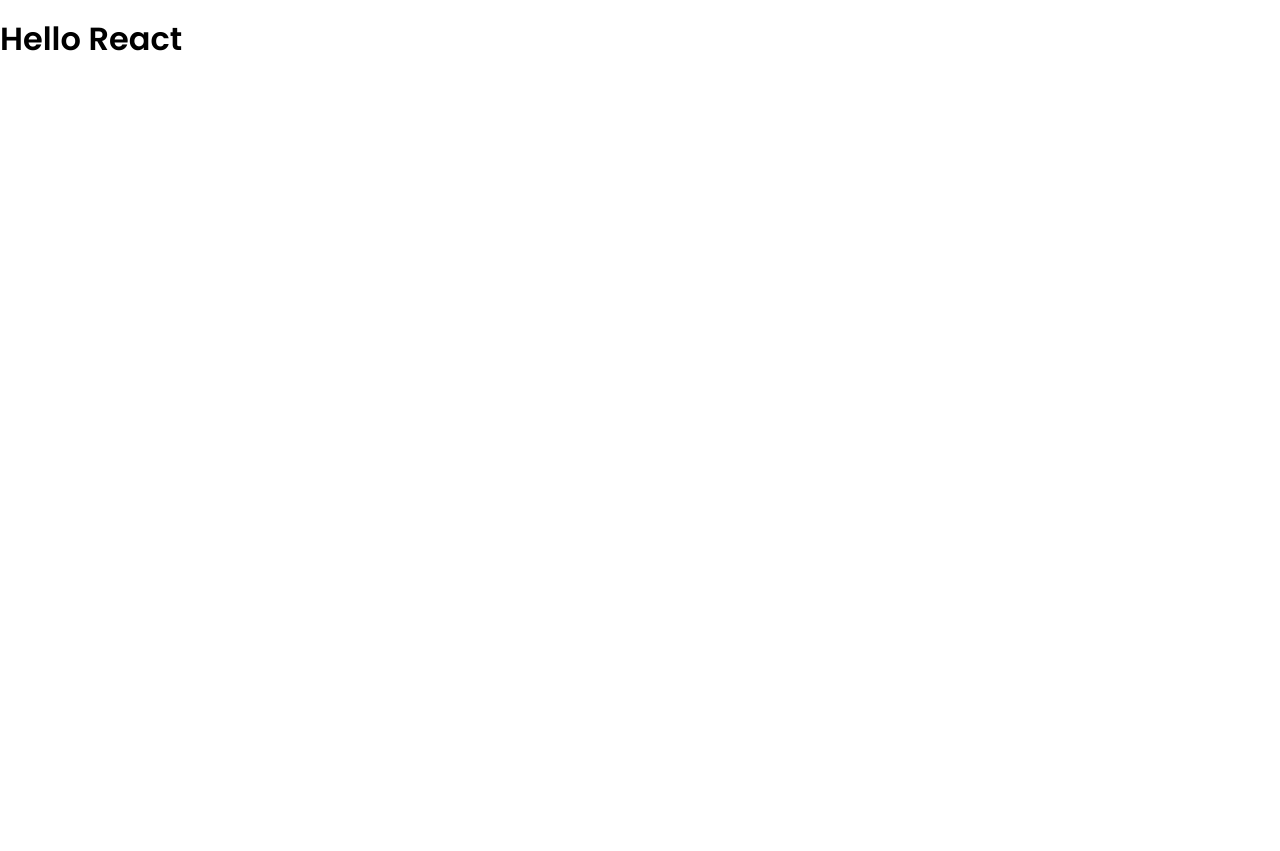
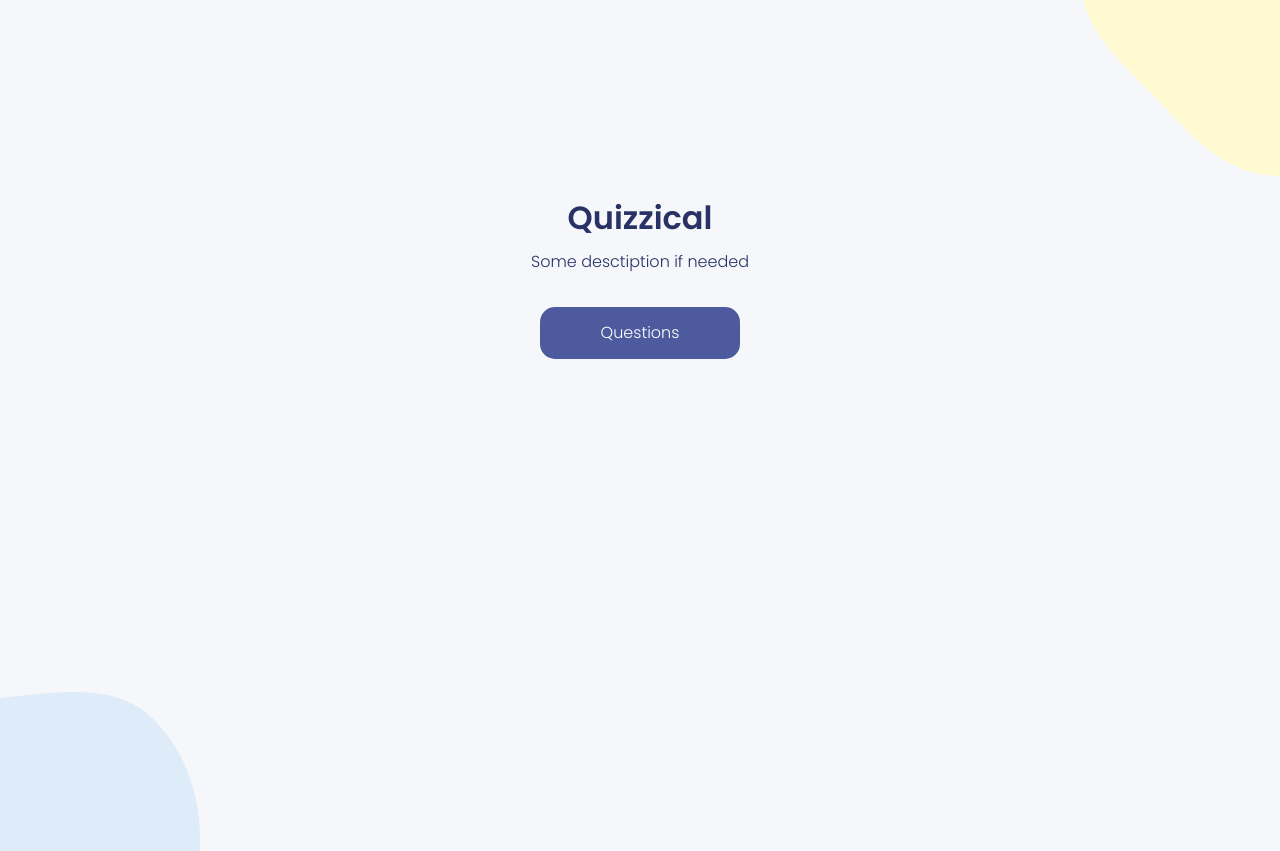
Before and after one commit to sis-I/React-Solo-Project-3, a React (Vite) app: page / in a window 1280 px wide. Before the commit the page ends 800 px from the top, so only its background shows below. Built offline with nearby package versions, Linux system fonts and the light colour scheme.

Commit message:
modifying and adding components

```diff
--- a/App.jsx
+++ b/App.jsx
@@ -1,8 +1,39 @@
 import React from "react";
+import IntroPage from "./components/IntroPage";
+import Questions from "./components/Questions";
+import Answers from "./components/Answers";
+
+import blobsTop from "./assets/blobs-top.svg";
+import blobsBottom from "./assets/blobs-bottom.svg";
+
 
 function App() {
-  return (
-    <h1>Hello React</h1>
-  )
+
+    const [isIntro, setIsIntro] = React.useState(true);
+    const [isAnswerPage, setIsAnswerPage] = React.useState(false);
+
+    // const res = fetch("https://opentdb.com/api.php?amount=5");
+    // let data = res.json();
+    // console.log(data);
+
+    function handleClick(e) {
+      e.preventDefault();
+      setIsIntro(false);
+    }
+
+    function checkAnswer() {
+        setIsAnswerPage(true);
+    }
+
+    return (
+      <div className="app--background">
+        <img className="blobs-top" src={blobsTop} alt="Top Blobs" />
+        {isIntro && <IntroPage handleClick={handleClick}/>}
+        {!isIntro && !isAnswerPage && <Questions checkAnswer={checkAnswer}/>}
+        {isAnswerPage && <Answers /> }
+        <img className="blobs-bottom" src={blobsBottom} alt="Bottom Blobs" />
+      </div>
+    )
   }
+
 export default App;
--- /dev/null
+++ b/components/Answers.jsx
@@ -0,0 +1,9 @@
+import React from "react"
+
+export default function Answers() {
+    return (
+        <div className="answer--main">
+            <h1>Answers Page</h1>
+        </div>
+    )
+}
--- /dev/null
+++ b/components/ChoiceButton.jsx
@@ -0,0 +1,24 @@
+import React from "react";
+
+function ChoiceButton(props) {
+
+    let  buttonStyle = {};
+    if (props.selected) {
+        buttonStyle = {
+            backgroundColor: "#D6DBF5",
+            border: "none"
+        }
+    }
+
+    return (
+        <button className="choice--btn"
+            onClick={props.handleClick}
+            style={buttonStyle}
+        >
+            {props.choice}
+
+        </button>
+    )
+}
+
+export default ChoiceButton;
--- /dev/null
+++ b/components/IntroPage.jsx
@@ -0,0 +1,14 @@
+import React from "react"
+
+
+function IntroPage(props) {
+    return (
+        <div className="intro-main">
+            <h1 className="intro--title">Quizzical</h1>
+            <p className="intro--description">Some desctiption if needed</p>
+            <button className="intro--btn" onClick={(e)=> props.handleClick(e)}>Questions</button>
+        </div>
+    )
+}
+
+export default IntroPage;
--- /dev/null
+++ b/components/Questions.jsx
@@ -0,0 +1,60 @@
+import React from "react"
+import ChoiceButton from "./ChoiceButton";
+
+
+export default function Questions(props) {
+    const [myData, setMyData] = React.useState([]);
+    const [selected, setSelected] = React.useState(Array(4).fill(false));
+
+    React.useEffect(() => {
+        console.log("Effect runs");
+        fetch("https://opentdb.com/api.php?amount=5")
+            .then(res => res.json())
+            .then(data => setMyData(data.results));
+
+    }, []);
+
+    function answerClick(e, i) {
+        e.preventDefault();
+        console.log(i, "is clicked");
+        setSelected(prevSelected => prevSelected.map((select, index) => {
+            if (i === index) {
+              return !select;
+            }
+            return select;
+        }))
+    }
+
+    const questions = myData.map(quiz => {
+        const choiceElements = quiz.incorrect_answers.map((choice, index) => (
+            <ChoiceButton
+                key={index}
+                choice={choice}
+                handleClick={(e)=> answerClick(e, index)}
+                selected={selected[index]} />
+        ));
+        choiceElements.push(<ChoiceButton choice={quiz.correct_answer} />);
+
+        return (
+            <div className="question-answer">
+                <h3>{ quiz.question }</h3>
+                <ul className="question-choices">
+                    { choiceElements }
+                </ul>
+                <hr />
+            </div>
+        )
+    });
+
+    return (
+        <div className="question--main">
+            {questions}
+            <button
+                className="check-ans--btn"
+                onClick={props.checkAnswer}
+            >
+                Check Answer
+            </button>
+        </div>
+    )
+}
--- a/style.css
+++ b/style.css
@@ -5,4 +5,117 @@
 body {
   margin: 0;
   font-family: Poppins, sans-serif;
+  background-color: #F5F7FB;
+  padding: 0;
+  height: 100vh;
 }
+
+.app--background {
+  display: flex;
+  flex-direction: column;
+  z-index: -1;
+  overflow-y: hidden;
+}
+
+.blobs-top {
+  align-self: self-end;
+  width: 200px;
+}
+
+.blobs-bottom {
+  width: 200px;
+  justify-self: self-end;
+}
+
+.intro-main, .question--main, .answer--main {
+  display: flex;
+  flex-direction: column;
+  justify-content: center;
+  align-items: center;
+  color: #293264;
+  z-index: 1;
+}
+
+.intro--title {
+  margin-bottom: 0px;
+}
+
+.intro--description {
+  margin-bottom: 36px;
+  text-align: center;
+}
+
+.intro--btn, .check-ans--btn {
+  width: 200px;
+  height: 52px;
+  background-color: #4D5B9E;
+  color: white;
+  border: none;
+  font-size: 1rem;
+  border-radius: 15px;
+  cursor: pointer;
+}
+
+.intro--btn {
+  margin-bottom: 26%;
+}
+
+.intro--btn:focus {
+  outline: none;
+}
+
+.intro--btn:active {
+  vertical-align: center;
+  padding-top: 8px;
+  box-shadow: inset 2px 2px 3px #d2d6df;
+}
+
+.question--main {
+  max-width: 600px;
+  margin: -20% 40px;
+  color: #293264;
+}
+
+.question-answer {
+  align-self: flex-start;
+  margin-top: -20px;
+}
+
+.question-choices {
+  list-style-type: none;
+  display: flex;
+  flex-wrap: wrap;
+  justify-content: flex-start;
+}
+
+.choice--btn {
+  min-width: 6rem;
+  height: auto;
+  padding: 4px;
+  margin-bottom: 5px;
+  margin-right: 1rem;
+  border: 1px solid #4D5B9E;
+  border-radius: 8px;
+  color:#293264;
+  font-size: .8rem;
+  display: flex;
+  flex-direction: row;
+  align-items: center;
+  justify-content: center;
+}
+
+.choice--btn:active {
+  border: none;
+  background-color: #D6DBF5;
+}
+
+.check-ans--btn {
+  margin-bottom: 10px;
+  position: relative;
+  top: 0px;
+}
+
+hr {
+  border: 1px solid #DBDEF0;
+  /* min-width: inherit; */
+}
```
Also changed, not shown: assets/blobs-bottom.svg (added), assets/blobs-top.svg (added).
